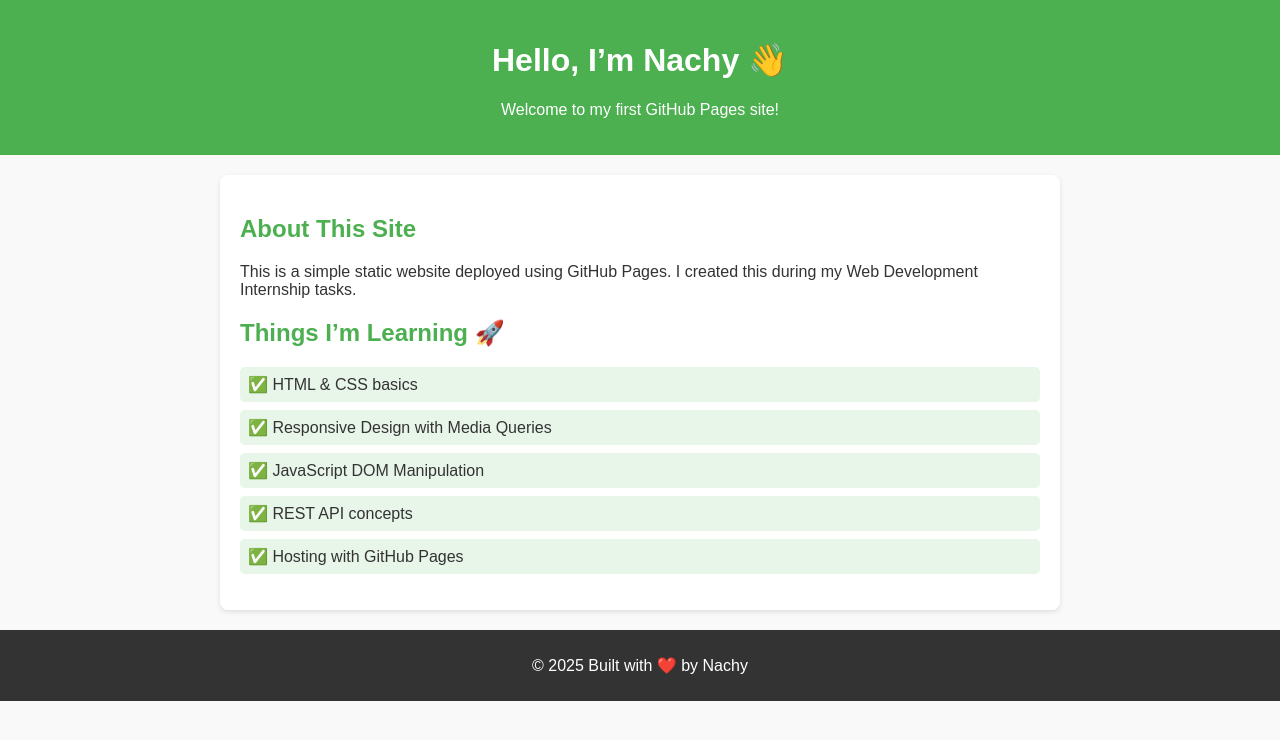
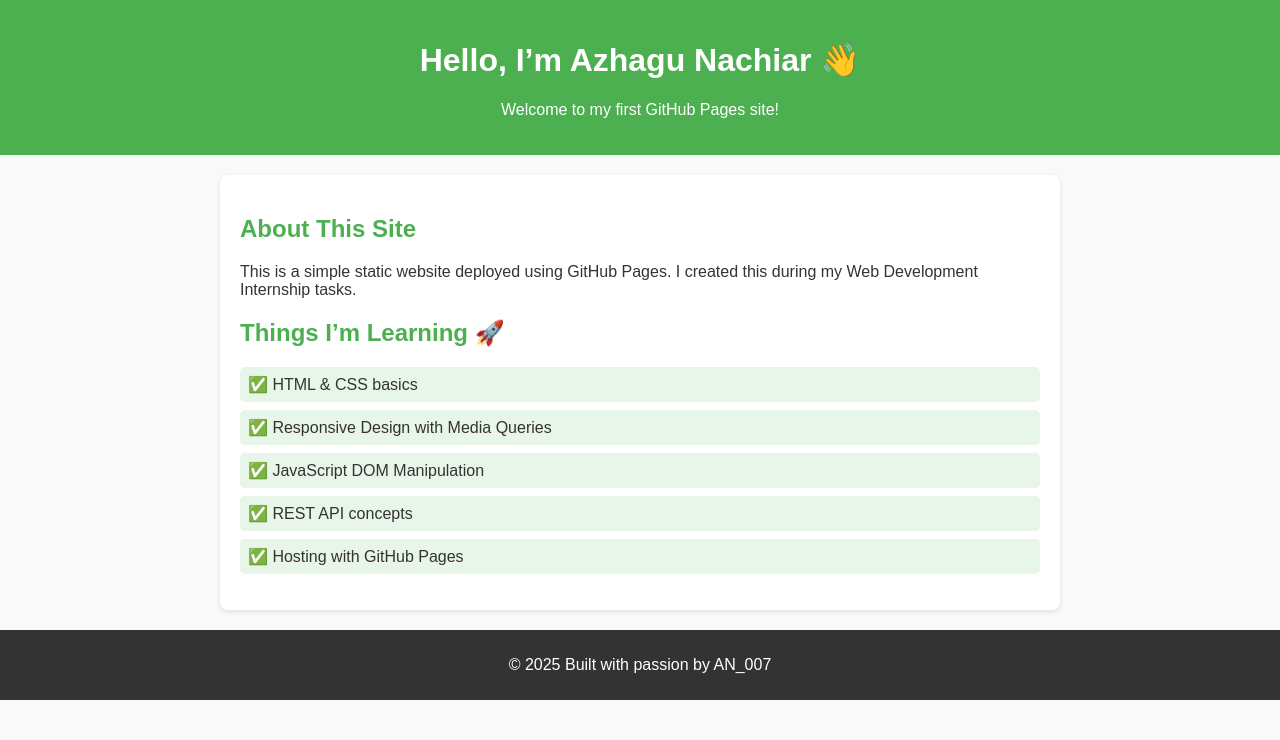
Before and after one commit to AzhaguNachiar/AzhaguNachiar.github.io, a plain HTML site: page index.html in a window 1280 px wide. Drawn offline with Linux system fonts and the light colour scheme.

Commit message:
Update index.html

```diff
--- a/index.html
+++ b/index.html
@@ -8,7 +8,7 @@
 </head>
 <body>
   <header>
-    <h1>Hello, I’m Nachy 👋</h1>
+    <h1>Hello, I’m Azhagu Nachiar 👋</h1>
     <p>Welcome to my first GitHub Pages site!</p>
   </header>
 
@@ -30,7 +30,7 @@
   </main>
 
   <footer>
-    <p>© 2025 Built with ❤️ by Nachy</p>
+    <p>© 2025 Built with passion by AN_007</p>
   </footer>
 </body>
 </html>
```
